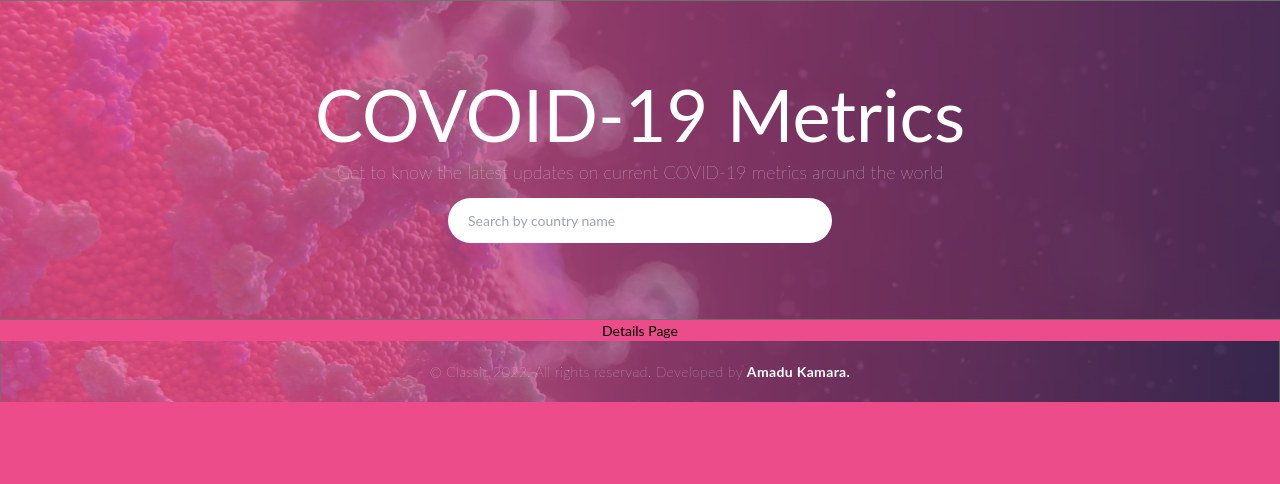
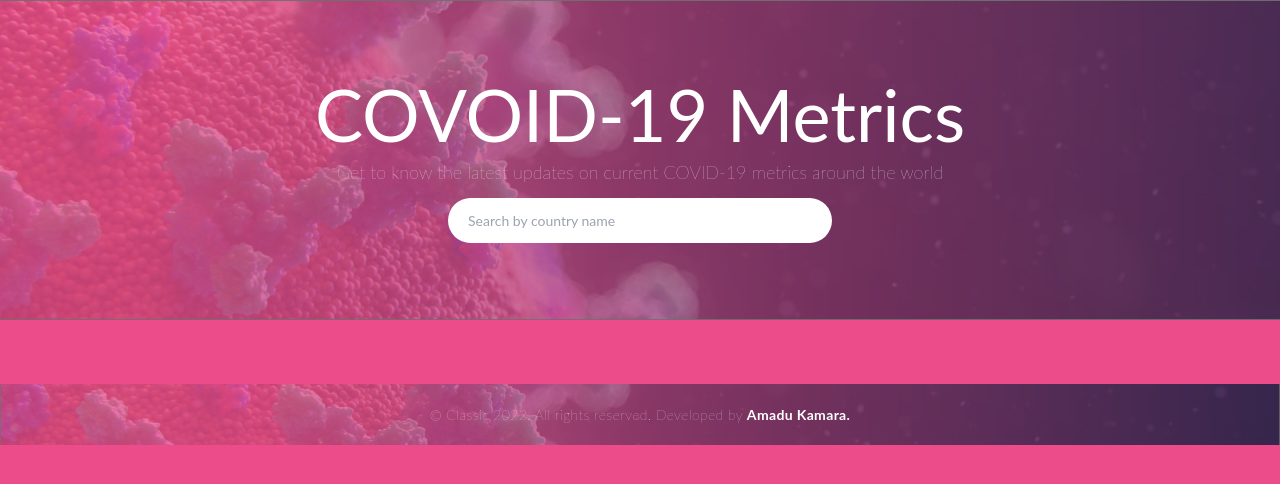
Before and after one commit to AmaduKamara/covid-metrics-data, a React (Create React App) app: page /1 in a window 1280 px wide. Shown: the top 484 px of the page. Built offline with nearby package versions, Linux system fonts and the light colour scheme.

Commit message:
use useNavigate and pass data from country to details page and fetched with useLocation hook from v6

```diff
--- a/src/components/Country.jsx
+++ b/src/components/Country.jsx
@@ -1,5 +1,5 @@
 import { PropTypes } from 'prop-types';
-import { useNavigate, useLocation } from 'react-router-dom';
+import { useNavigate } from 'react-router-dom';
 
 import { BsArrowRightCircle } from 'react-icons/bs';
 
@@ -10,7 +10,7 @@ const Country = ({ country, TotalConfirmed }) => {
     <div className="border border-pink-400 p-5 country">
       <div className="flex justify-end items-end">
         <BsArrowRightCircle
-          onClick={() => navigate('/details')}
+          onClick={() => navigate('/details', { state: country })}
           className="text-white text-2xl cursor-pointer"
         />
       </div>
@@ -28,7 +28,7 @@ const Country = ({ country, TotalConfirmed }) => {
 
 Country.propTypes = {
   country: PropTypes.string.isRequired,
-  TotalConfirmed: PropTypes.string.isRequired,
+  TotalConfirmed: PropTypes.number.isRequired,
 };
 
 export default Country;
--- a/src/pages/Details.js
+++ b/src/pages/Details.js
@@ -1,8 +1,14 @@
-import React from 'react';
+import { useLocation } from 'react-router-dom';
 
-const Details = () => (
-  <div>
-    <h1>Details Page</h1>
-  </div>
-);
+const Details = () => {
+  const { state } = useLocation();
+
+  return (
+    <div className="my-16">
+      <h1 className="text-2xl">
+        {state}
+      </h1>
+    </div>
+  );
+};
 export default Details;
```
